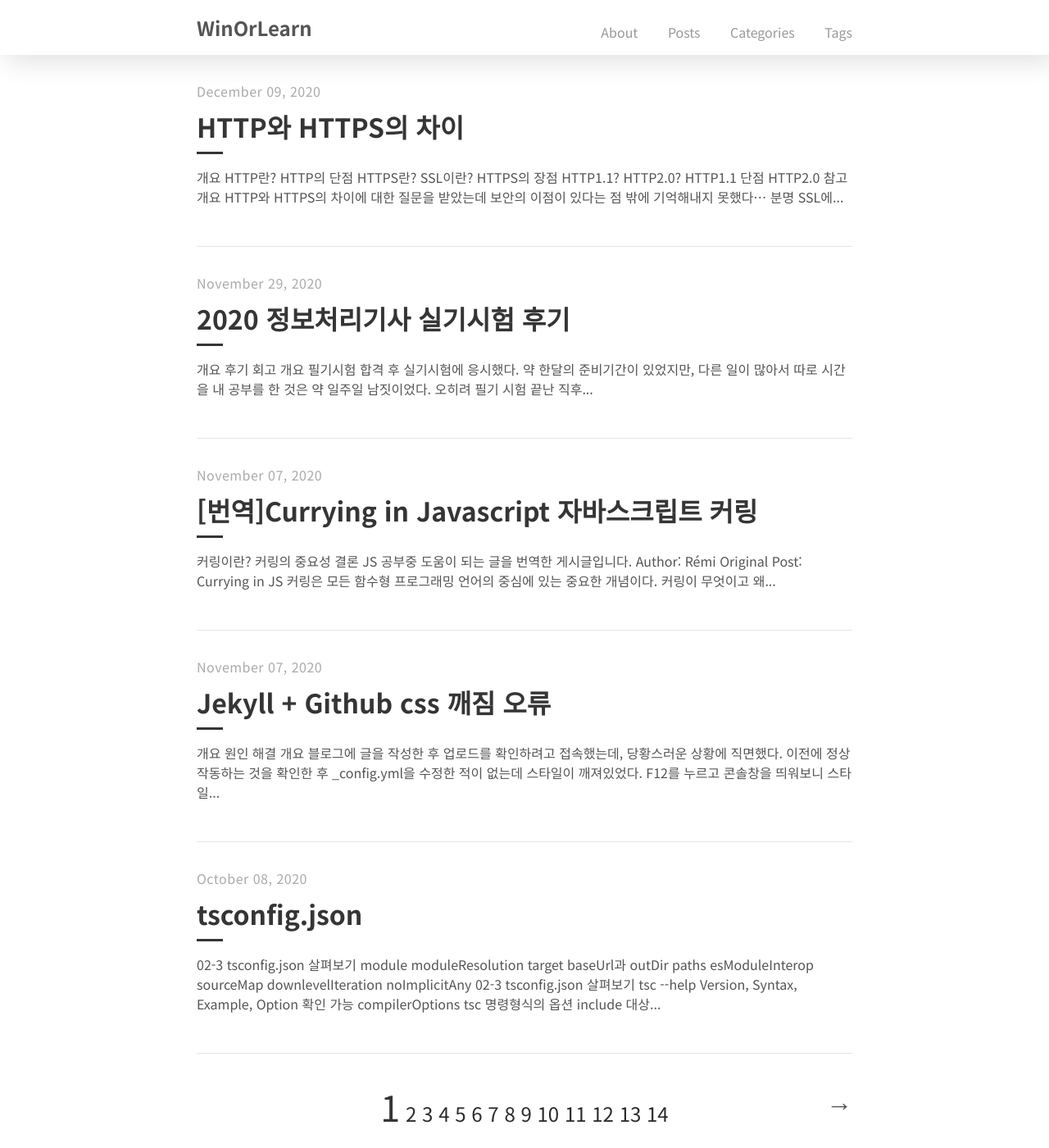
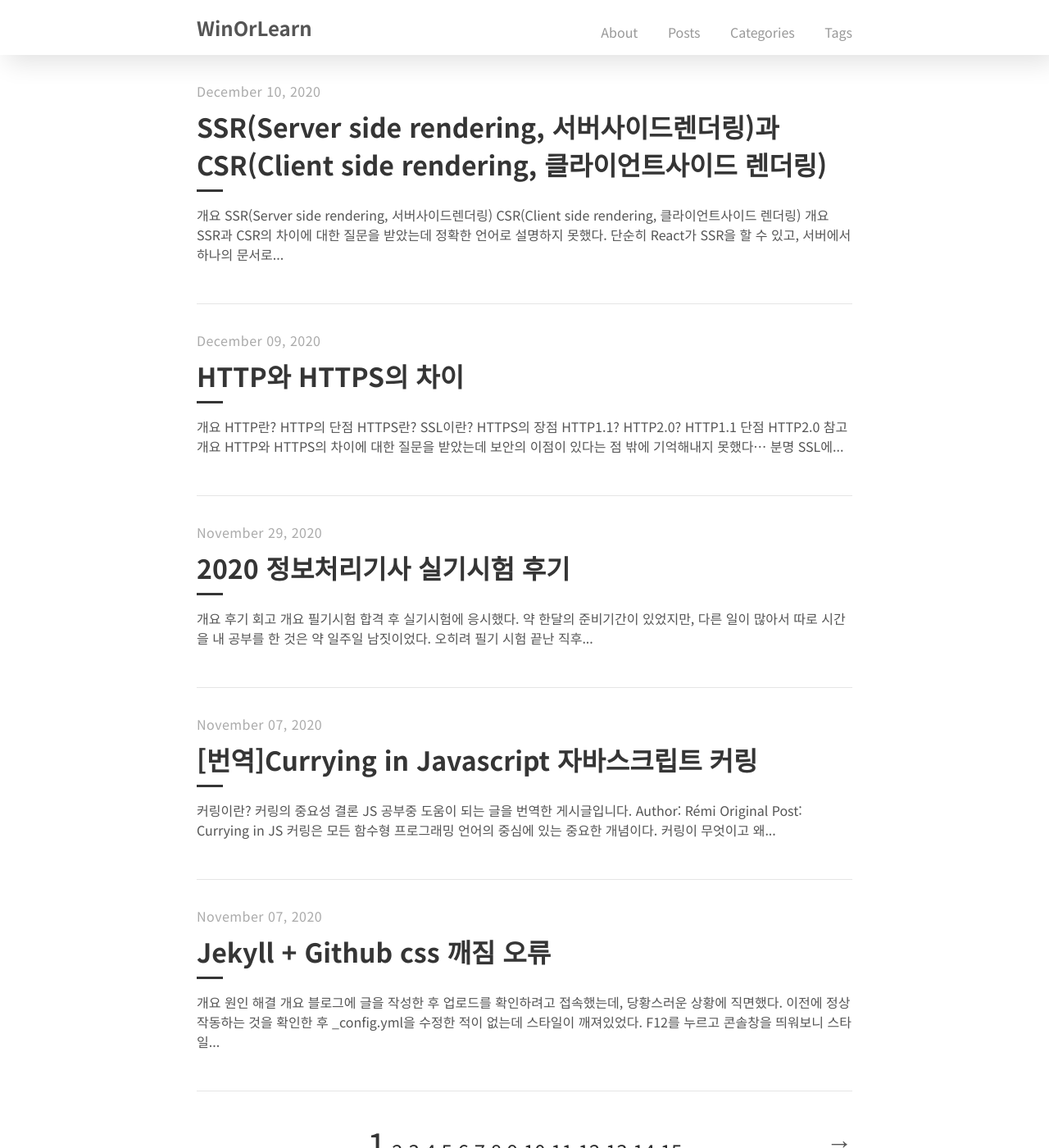
Before and after one commit to Oizys18/blog_depreciated, a Jekyll site: the page built from index.html, in a window 1280 px wide and 1400 px high. Shown: the whole window at 82% size. Built offline with Jekyll 4.4.1, drawn with Linux system fonts in a browser that asks for light colours; the list of posts is cut into pages by our own code.

```diff
--- /dev/null
+++ b/_posts/Web/2020-12-10-SSR-CSR.md
@@ -0,0 +1,19 @@
+---
+layout: post
+title: "SSR(Server side rendering, 서버사이드렌더링)과 CSR(Client side rendering, 클라이언트사이드 렌더링)"
+author: "Oizys18"
+categories: [Web]
+comments: true
+tags: [Web, Basics, Frontend, CSR, SSR, ]
+---
+* TOC
+{:toc}
+* * *
+## 개요
+- SSR과 CSR의 차이에 대한 질문을 받았는데 정확한 언어로 설명하지 못했다.
+- 단순히 React가 SSR을 할 수 있고, 서버에서 하나의 문서로 작성하여 전송한 후 렌더링하는 방식이라는 것 밖에 설명할 수 없었다.
+- 좀 더 정확하게 알아보고자 한다.
+
+## SSR(Server side rendering, 서버사이드렌더링)
+
+## CSR(Client side rendering, 클라이언트사이드 렌더링)
```
Also changed, not shown: _layouts/about.html (+15 -16 lines), _pages/about.md (+3 -5 lines).
